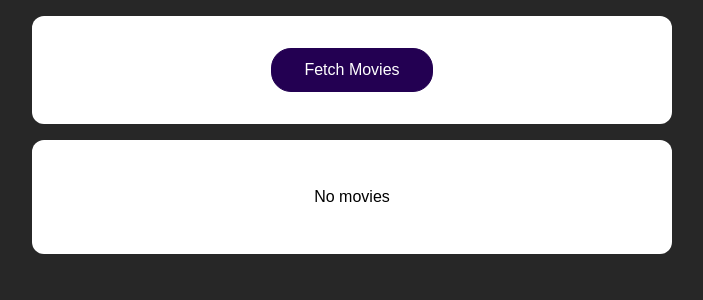
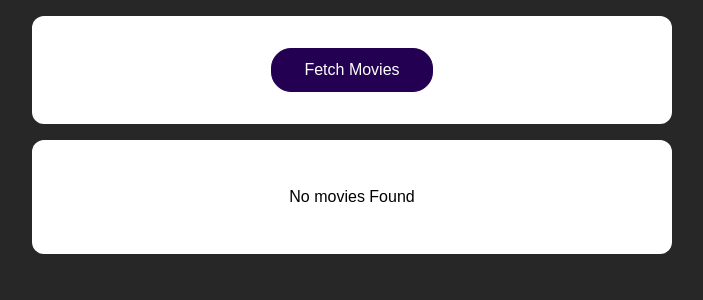
Before and after one commit to elite1003/swapi-movie-app, a React (Create React App) app: page / in a window 1280 px wide. Shown: the top 300 px of the page, without its empty margins (288-991 px from the left). Built offline with nearby package versions, Linux system fonts and the light colour scheme.

Commit message:
Error handled in filmFetchAHandler

```diff
--- a/src/App.jsx
+++ b/src/App.jsx
@@ -7,10 +7,16 @@ import "./App.css";
 function App() {
   const [movies, setMovies] = useState([]);
   const [isLoading, setIsLoading] = useState(false);
+  const [error, setError] = useState(null);
 
   async function fetchMoviesHandler() {
     setIsLoading(true);
+    setError(null);
+    try {
       const response = await fetch("https://swapi.dev/api/films");
+      if (!response.ok) {
+        throw new Error("something went wrong try again!...");
+      }
       const data = await response.json();
       const transformData = data.results.map((movie) => {
         return {
@@ -21,7 +27,22 @@ function App() {
         };
       });
       setMovies(transformData);
+    } catch (e) {
+      setError(e.message);
+    }
     setIsLoading(false);
+  }
+
+  let content = <p>No movies Found</p>;
+
+  if (movies.length > 0) {
+    content = <MoviesList movies={movies} />;
+  }
+  if (isLoading) {
+    content = <Loader />;
+  }
+  if (error) {
+    content = <p>{error}</p>;
   }
 
   return (
@@ -29,15 +50,7 @@ function App() {
       <section>
         <button onClick={fetchMoviesHandler}>Fetch Movies</button>
       </section>
-      <section>
-        {isLoading ? (
-          <Loader />
-        ) : movies.length > 0 ? (
-          <MoviesList movies={movies} />
-        ) : (
-          <p>No movies</p>
-        )}
-      </section>
+      <section>{content}</section>
     </React.Fragment>
   );
 }
```
Lines whose indentation alone changed are shown as unchanged.
